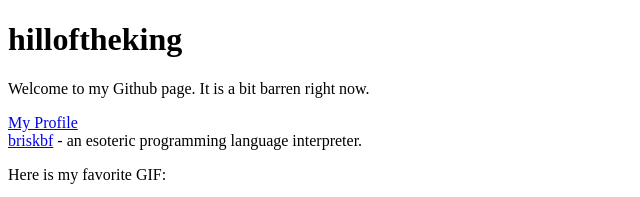
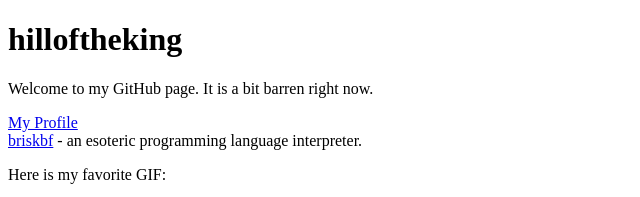
Before and after one commit to hilloftheking/hilloftheking.github.io, a plain HTML site: page index.html in a window 1280 px wide. Shown: the top 197 px of the page, 0-640 px from the left. Drawn offline with Linux system fonts and the light colour scheme.

Commit message:
Fix GitHub spelling

```diff
--- a/index.html
+++ b/index.html
@@ -5,7 +5,7 @@
 	</head>
 	<body>
 		<h1>hilloftheking</h1>
-		<p>Welcome to my Github page. It is a bit barren right now.</p>
+		<p>Welcome to my GitHub page. It is a bit barren right now.</p>
 		<a href="https://github.com/hilloftheking">My Profile</a><br>
 		<a href="https://github.com/hilloftheking/briskbf">briskbf</a> - an esoteric programming language interpreter.<br>
 		</p>Here is my favorite GIF:</p>
```
